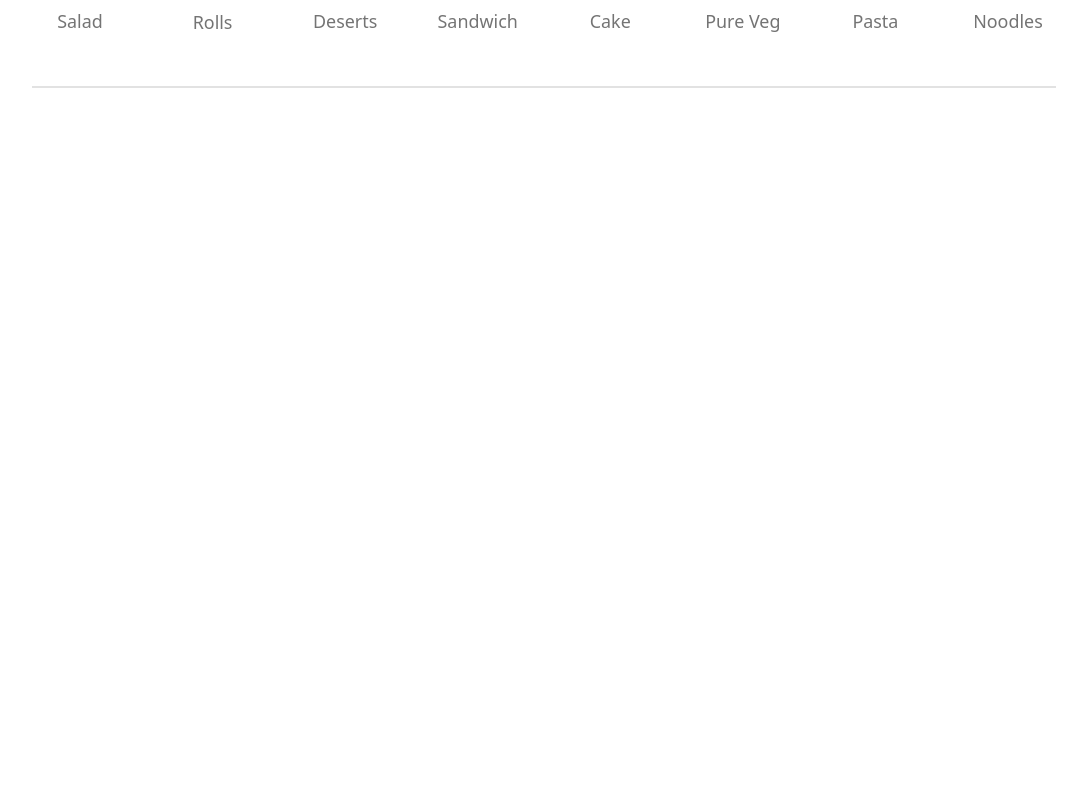
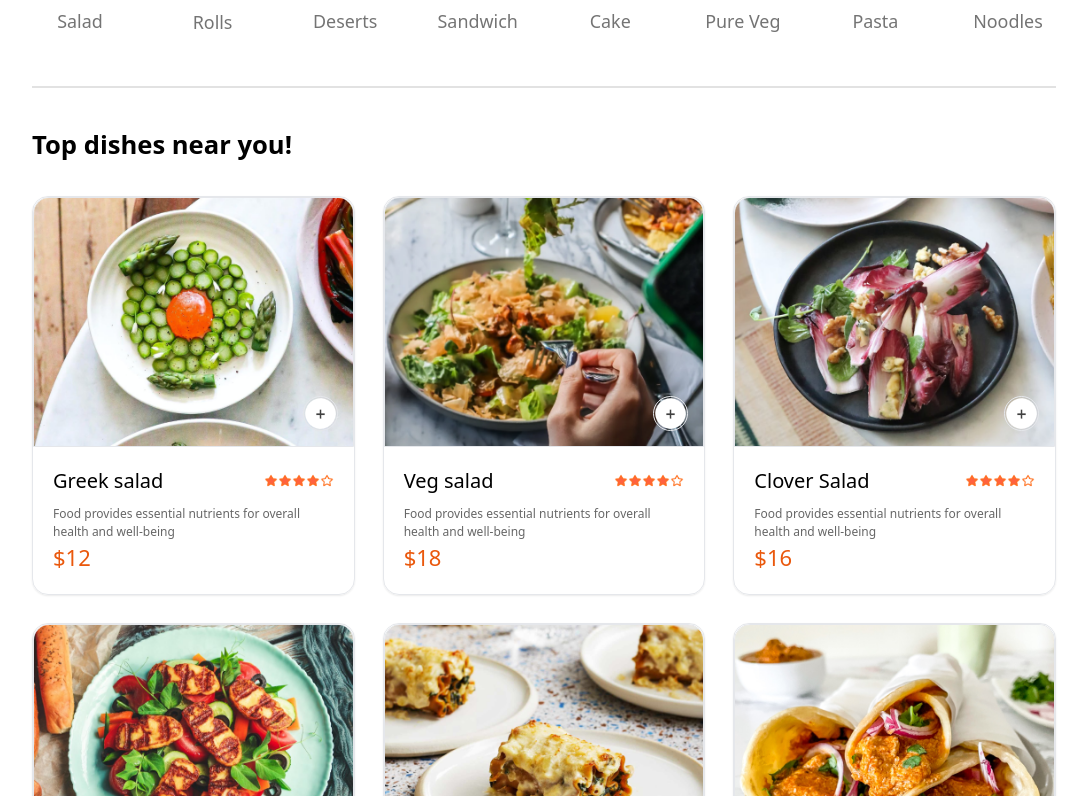
Before and after one commit to Naimul-2019331065/Food-Delivery, a React (Vite) app in the folder frontend/: page / in a window 1280 px wide. Shown: the part 844-1640 px from the top of the page, without its empty margins (96-1183 px from the left). Before the commit the page ends 942 px from the top, so only its background shows below. Built offline with nearby package versions, Linux system fonts and the light colour scheme.

Commit message:
Food Items add

```diff
--- /dev/null
+++ b/frontend/src/Contexts/StoreContext.jsx
@@ -0,0 +1,39 @@
+import React, { createContext, useEffect, useState } from "react";
+import { food_list } from "../assets/frontend_assets/assets";
+export const StoreContext = createContext(null);
+
+const StoreContextProvider = (props) => {
+  const [CartItems, setCartItems] = useState({});
+
+  // To handle add to cart and remove from cart
+  // ############################################
+  const addToCart = (itemId) => {
+    if (!CartItems[itemId]) {
+      setCartItems((prev) => ({ ...prev, [itemId]: 1 }));
+    } else {
+      setCartItems((prev) => ({ ...prev, [itemId]: prev[itemId] + 1 }));
+    }
+  };
+  const removeFromCart = (itemId) => {
+    setCartItems((prev) => ({ ...prev, [itemId]: prev[itemId] - 1 }));
+  };
+  // ############################################
+
+  const contextValue = {
+    food_list,
+    CartItems,
+    setCartItems,
+    addToCart,
+    removeFromCart,
+  };
+  useEffect(()=>{
+    console.log(CartItems)
+  }, [CartItems])
+  return (
+    <StoreContext.Provider value={contextValue}>
+      {props.children}
+    </StoreContext.Provider>
+  );
+};
+
+export default StoreContextProvider;
--- a/frontend/src/components/ExploreMenu.jsx
+++ b/frontend/src/components/ExploreMenu.jsx
@@ -25,7 +25,7 @@ const ExploreMenu = (props) => {
               alt="food image"
               className={`w-[7.5vw] min-w-20 border rounded-[50%] ${catagory===item.menu_name?"border-orange-600 border-4 p-0.5":""}`}
             />
-            <p className="mt-2.5 text-[#747474] text-[max(1.4vw,16px)] ">
+            <p className="mt-2.5 text-[#747474] text-[max(1.4vw,16px)]">
               {item.menu_name}
             </p>
           </div>
--- /dev/null
+++ b/frontend/src/components/FoodDisplay.jsx
@@ -0,0 +1,19 @@
+import React, { useContext } from "react";
+import { StoreContext } from "../Contexts/StoreContext";
+import FoodItem from "./FoodItem";
+
+const FoodDisplay = () => {
+  const { food_list } = useContext(StoreContext);
+  return (
+    <div className="mt-7" id="food-display">
+      <h2 className="text-[max(2vw,24px)] font-[600]">Top dishes near you!</h2>
+      <div className="grid grid-cols-[repeat(auto-fill,minmax(240px,1fr))] mt-8 gap-7 gap-y-13">
+        {food_list.map((item, index) => {
+          return <FoodItem key={index} item={item} />;
+        })}
+      </div>
+    </div>
+  );
+};
+
+export default FoodDisplay;
--- /dev/null
+++ b/frontend/src/components/FoodItem.jsx
@@ -0,0 +1,72 @@
+import React, { useContext} from "react";
+import { assets } from "../assets/frontend_assets/assets";
+import { StoreContext } from "../Contexts/StoreContext";
+
+const FoodItem = ({ key, item }) => {
+  // console.log(item);
+  //   distructure of items information
+  const { _id, name, description, price, image } = item;
+  // track the item selected count
+  const id = _id;
+
+  // cartItems, addToCart and removeFrom cart funtionalitis from context
+  // ##################################
+  const {CartItems, addToCart, removeFromCart} = useContext(StoreContext);
+  // console.log(CartItems[0])
+  function handleClick(operation) {
+    if (operation === "+") setItemCount((prev) => prev + 1);
+    else setItemCount((prev) => prev - 1);
+  }
+
+  return (
+    <div className="w-[100%] m-auto border rounded-2xl shadow-sm shadow-[#00000015] animate-fadeIn1">
+      {/* Food Item Image */}
+      <div className="relative">
+        <img
+          src={image}
+          alt="food item image"
+          className="w-[100%] border rounded-t-2xl"
+        />
+        {/* Item count increase or decrease */}
+        {!CartItems[id] ? (
+          <img
+            className="absolute w-[35px] right-4 bottom-4 cursor-pointer border rounded-[50%]"
+            onClick={() => addToCart(id)}
+            src={assets.add_icon_white}
+          />
+        ) : (
+          <div className="absolute flex items-center gap-2.5 right-4 bottom-4 border rounded-[50px] p-1.5 bg-white">
+            <img
+              className="cursor-pointer"
+              onClick={() => removeFromCart(id)}
+              src={assets.remove_icon_red}
+              alt=""
+            />
+            <p>{CartItems[id]}</p>
+            <img
+              className="cursor-pointer"
+              onClick={() => addToCart(id)}
+              src={assets.add_icon_green}
+              alt=""
+            />
+          </div>
+        )}
+      </div>
+      {/* Food Item info */}
+      <div className="p-5">
+        <div className="flex justify-between items-center mb-2.5">
+          <p className="text-xl font-[500]">{name}</p>
+          <img
+            src={assets.rating_starts}
+            alt="rating photo"
+            className="w-[70px]"
+          />
+        </div>
+        <p className="text-[12px] text-[#676767]">{description}</p>
+        <p className="text-[22px] text-orange-600 font-[500] m-0">${price}</p>
+      </div>
+    </div>
+  );
+};
+
+export default FoodItem;
--- a/frontend/src/components/Header.jsx
+++ b/frontend/src/components/Header.jsx
@@ -3,7 +3,7 @@ import React from "react";
 const Header = () => {
   return (
     <div className="h-[34vw] my-[30px] mx-auto bg-[url(/header_img.png)] bg-no-repeat bg-contain relative ">
-      <div className="absolute flex flex-col items-start gap-[1.5vw] max-w-[50%] left-[6vw] bottom-[10%] animate-fadeIn">
+      <div className="absolute flex flex-col items-start gap-[1.5vw] max-w-[50%] left-[6vw] bottom-[10%] animate-fadeIn3">
         <h2 className="text-white text-[4.5vw] font-[500]">
           Order your favourite food here
         </h2>
--- a/frontend/src/main.jsx
+++ b/frontend/src/main.jsx
@@ -3,9 +3,12 @@ import { createRoot } from "react-dom/client";
 import "./index.css";
 import App from "./App.jsx";
 import { BrowserRouter } from "react-router-dom";
+import StoreContextProvider from "./Contexts/StoreContext.jsx";
 
 createRoot(document.getElementById("root")).render(
   <BrowserRouter>
-    <App />
+    <StoreContextProvider>
+      <App />
+    </StoreContextProvider>
   </BrowserRouter>
 );
--- a/frontend/src/pages/Home.jsx
+++ b/frontend/src/pages/Home.jsx
@@ -1,6 +1,7 @@
 import React, { useState } from 'react'
 import Header from '../components/Header'
 import ExploreMenu from '../components/ExploreMenu'
+import FoodDisplay from '../components/FoodDisplay';
 
 export const Home = () => {
   const [catagory, setCatagory] = useState("All");
@@ -8,6 +9,7 @@ export const Home = () => {
     <div>
         <Header />
         <ExploreMenu catagory={catagory} setCatagory = {setCatagory} />
+        <FoodDisplay/>
     </div>
   )
 }
--- a/frontend/tailwind.config.js
+++ b/frontend/tailwind.config.js
@@ -17,7 +17,8 @@ export default {
         },
       },
       animation: {
-        fadeIn: "fadeIn 3s",
+        fadeIn3: "fadeIn 3s",
+        fadeIn1: "fadeIn 1s"
       },
     },
   },
```
